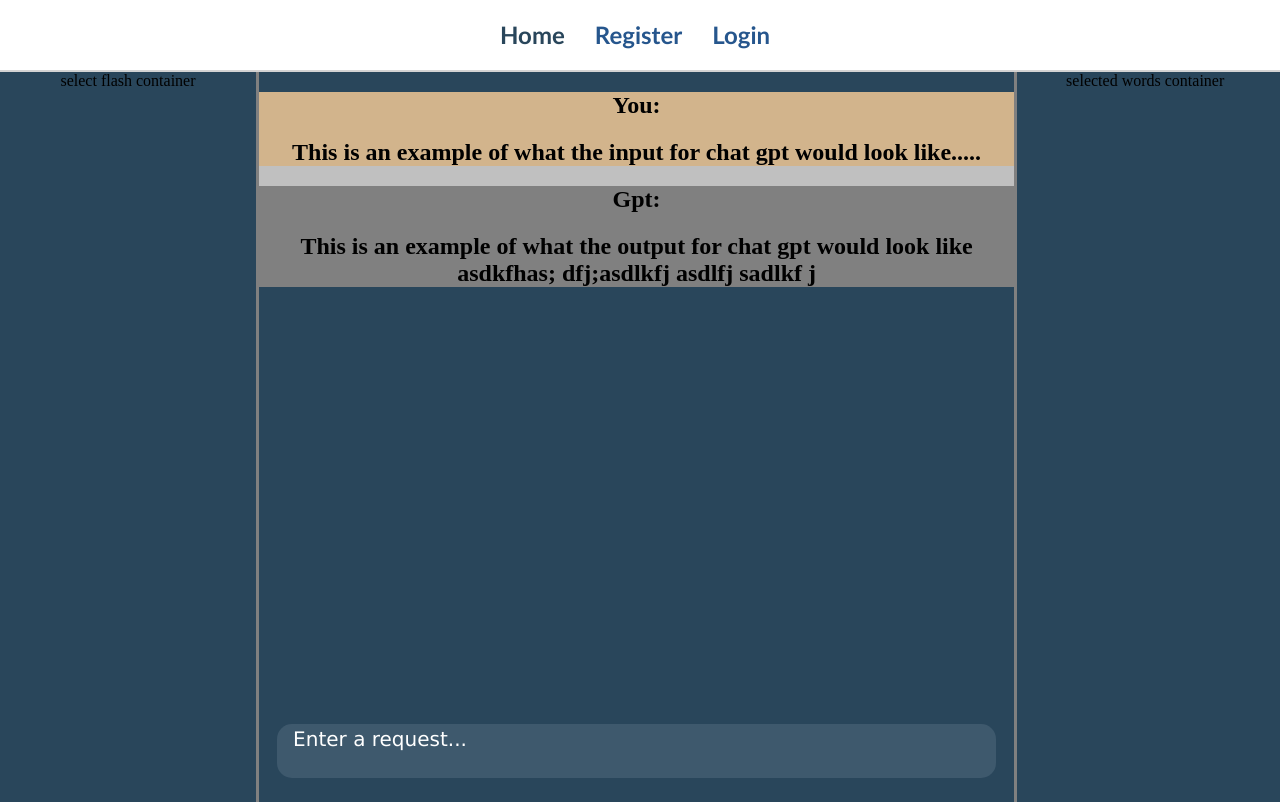
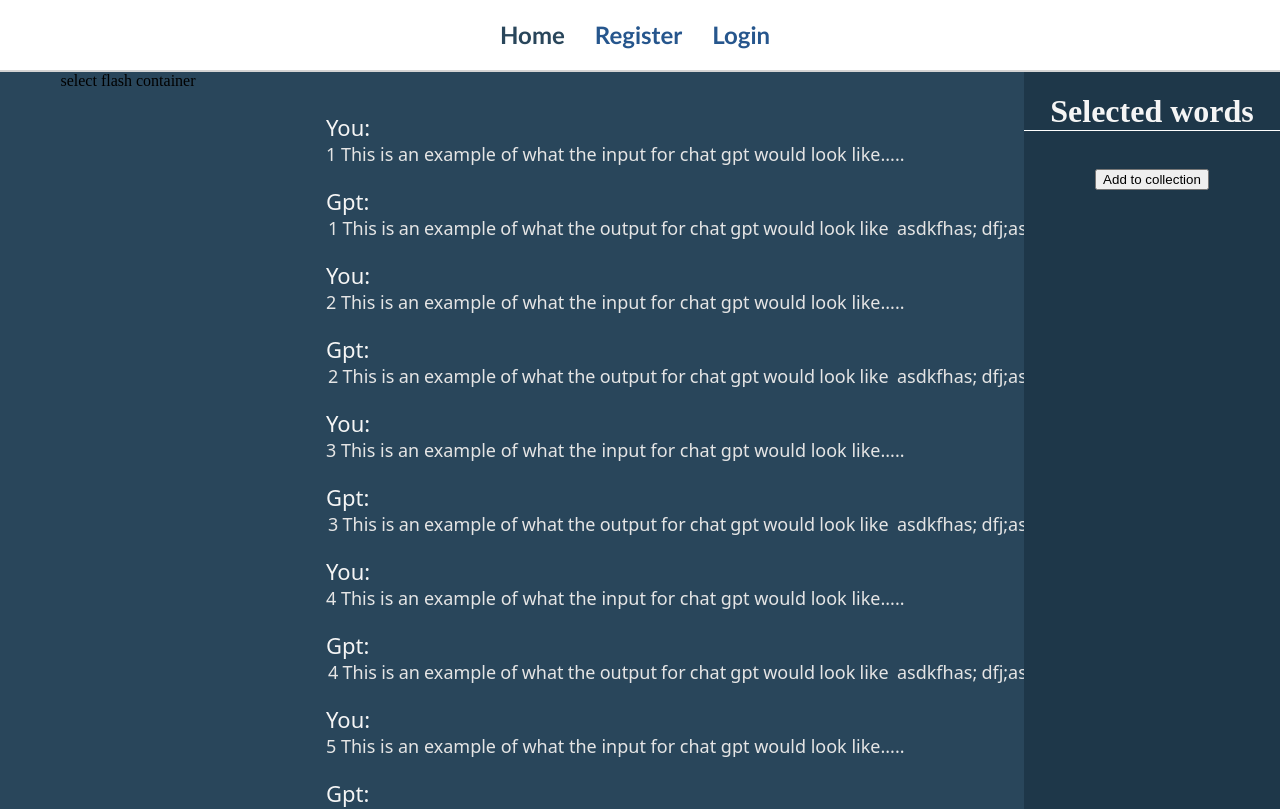
Before and after one commit to coltonwalkerCS/LearnSpanish-Frontend, a React (Create React App) app: page /gpt-response in a window 1280 px wide. Shown: the top 809 px of the page. Built offline with nearby package versions, Linux system fonts and the light colour scheme.

Commit message:
Additions to Storytime page: Select words and UI additions

```diff
--- a/src/Pages/StoryTimePage.js
+++ b/src/Pages/StoryTimePage.js
@@ -1,13 +1,34 @@
-import React, { useState } from "react";
+import React, { useState, useEffect, useRef } from "react";
 
 function StoryTimePage() {
-  const [gptRequest, setGptRequest] = useState("");
-  const [testInput, setTestInput] = useState(
-    "This is an example of what the input for chat gpt would look like....."
-  );
-  const [testOutput, setTestOutput] = useState(
-    "This is an example of what the output for chat gpt would look like  asdkfhas; dfj;asdlkfj asdlfj sadlkf j"
-  );
+  const [IOGPTRequest, setIOGPTRequest] = useState({
+    inputs: [
+      "1 This is an example of what the input for chat gpt would look like.....",
+      "2 This is an example of what the input for chat gpt would look like.....",
+      "3 This is an example of what the input for chat gpt would look like.....",
+      "4 This is an example of what the input for chat gpt would look like.....",
+      "5 This is an example of what the input for chat gpt would look like.....",
+      "6 This is an example of what the input for chat gpt would look like.....",
+    ],
+    outputs: [
+      "1 This is an example of what the output for chat gpt would look like  asdkfhas; dfj;asdlkfj asdlfj sadlkf j",
+      "2 This is an example of what the output for chat gpt would look like  asdkfhas; dfj;asdlkfj asdlfj sadlkf j",
+      "3 This is an example of what the output for chat gpt would look like  asdkfhas; dfj;asdlkfj asdlfj sadlkf j",
+      "4 This is an example of what the output for chat gpt would look like  asdkfhas; dfj;asdlkfj asdlfj sadlkf j",
+      "5 This is an example of what the output for chat gpt would look like  asdkfhas; dfj;asdlkfj asdlfj sadlkf j",
+      "6 This is an example of what the output for chat gpt would look like  asdkfhas; dfj;asdlkfj asdlfj sadlkf j",
+    ],
+  });
+
+  // Handle selecting words
+
+  const text = "This is a sample text with several words to click.";
+
+  const [selectedWords, setSelectedWords] = useState([]);
+
+  const handleClickWord = (word) => {
+    setSelectedWords([...selectedWords, word]);
+  };
 
   return (
     <>
@@ -18,23 +39,51 @@ function StoryTimePage() {
           </div>
           <div className="gpt-text-response-container">
             <div className="gpt-text-output-card">
+              {IOGPTRequest.inputs.map((input, index) => (
                 <div className="input-output-response-card">
                   <div className="input-response-item">
                     <h2 className="identifier-for-text">You: </h2>
-                  <h2 className="item-text">{testInput}</h2>
+                    <h2 className="item-text">{input}</h2>
                   </div>
                   <div className="output-response-item">
                     <h2 className="identifier-for-text">Gpt: </h2>
-                  <h2 className="item-text">{testOutput}</h2>
+                    <h2 className="item-text">
+                      {IOGPTRequest.outputs[index]
+                        .split(" ")
+                        .map((word, index) => (
+                          <span
+                            key={index}
+                            onClick={() => handleClickWord(word)}
+                            style={{ margin: "0 2.1px" }}
+                          >
+                            {word}
+                          </span>
+                        ))}
+                    </h2>
                   </div>
                 </div>
+              ))}
             </div>
             <div className="gpt-text-input-card">
               <textarea placeholder="Enter a request... "></textarea>
             </div>
           </div>
           <div className="gpt-selected-words-container">
-            selected words container
+            <div className="selected-words-header">
+              <h1>Selected words</h1>
+            </div>
+            <div>
+              <ul>
+                {selectedWords.map((word, index) => (
+                  <li className="selected-words-li" key={index}>
+                    {word}
+                  </li>
+                ))}
+              </ul>
+            </div>
+            <div>
+              <button>Add to collection</button>
+            </div>
           </div>
         </div>
       </div>
--- a/src/index.css
+++ b/src/index.css
@@ -1385,36 +1385,61 @@ body {
 }
 
 .gpt-text-response-container {
-  /* background: #3e596d; */
-  width: 59%;
+  padding-top: 40px;
+  width: 60%;
   display: flex;
   flex-direction: column;
   justify-content: end;
-  border-right: 3px solid grey;
-  border-left: 3px solid grey;
 }
 
 .gpt-text-output-card {
   height: 90%;
+  max-height: 830px;
+  padding-left: 40px;
+  padding-right: 40px;
+  overflow-y: auto;
+  scrollbar-color: #e5e5e5 #29465B;
+  scrollbar-width: thin;
 }
 
 .input-output-response-card {
   width: 100%;
-  background: silver;
+  /* background: silver; */
 }
 
 .input-response-item {
   width: 100%;
-  background: tan;
+  margin-bottom: 20px;
 }
 
 .output-response-item{
   width: 100%;
-  background: grey;
+  margin-bottom: 20px;
+}
+
+.identifier-for-text {
+  margin: 0;
+  text-align: start;
+  padding-left: 30px;
+
+  color: #f5f5f5;
+  font-size: 22px;
+  font-family: system-ui, -apple-system, BlinkMacSystemFont, 'Segoe UI', Roboto, Oxygen, Ubuntu, Cantarell, 'Open Sans', 'Helvetica Neue', sans-serif;
+  font-weight: 400;
+}
+.item-text {
+  margin: 0;
+  text-align: start;
+  padding-left: 30px;
+
+  color: #e5e5e5;
+  font-size: 18px;
+  font-family: system-ui, -apple-system, BlinkMacSystemFont, 'Segoe UI', Roboto, Oxygen, Ubuntu, Cantarell, 'Open Sans', 'Helvetica Neue', sans-serif;
+  font-weight: 400;
 }
 .gpt-text-input-card {
   display: flex;
-  align-items: center;
+  align-items: start;
   justify-content: center;
   height: 10%;
   margin-bottom: 15px;
@@ -1431,7 +1456,7 @@ body {
   color: white;
   resize: none;
   overflow: auto;
-  font-family:'Lucida Sans', 'Lucida Sans Regular', 'Lucida Grande', 'Lucida Sans Unicode', Geneva, Verdana, sans-serif;
+  font-family:system-ui, -apple-system, BlinkMacSystemFont, 'Segoe UI', Roboto, Oxygen, Ubuntu, Cantarell, 'Open Sans', 'Helvetica Neue', sans-serif;
 }
 
 .gpt-text-input-card textarea::placeholder {
@@ -1441,4 +1466,17 @@ body {
 .gpt-selected-words-container {
   width: 20%;
   min-height: calc(100vh - 70px);
+  display: flex;
+  flex-direction: column;
+  background: #1e3749;;
 }
+
+.selected-words-header h1{
+  color: #f5f5f5;
+  border-bottom: 1px solid white;
+}
+
+.selected-words-li {
+  font-size: 20px;
+  color: #f5f5f5;
+}
```
Lines whose indentation alone changed are shown as unchanged.
